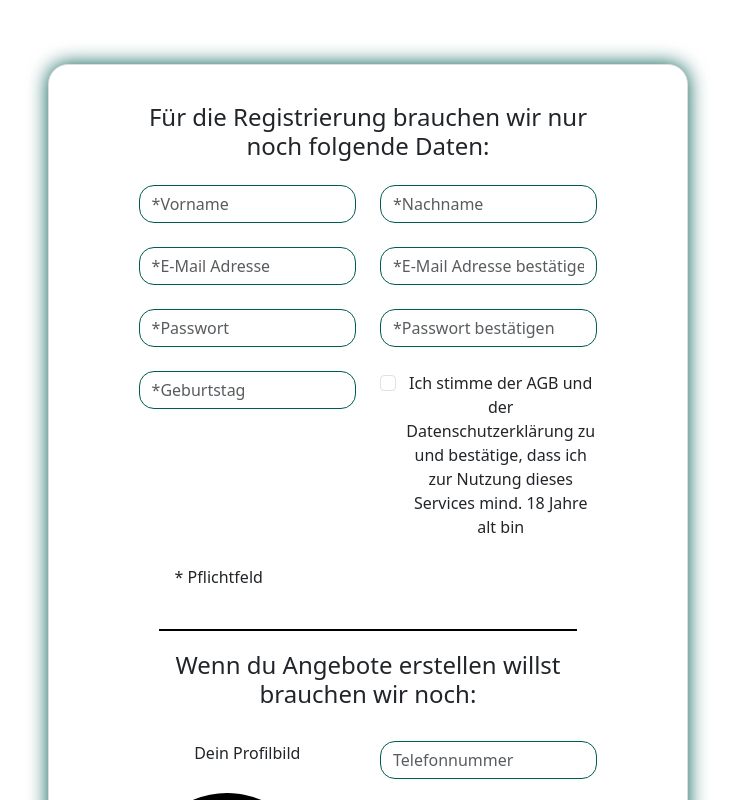
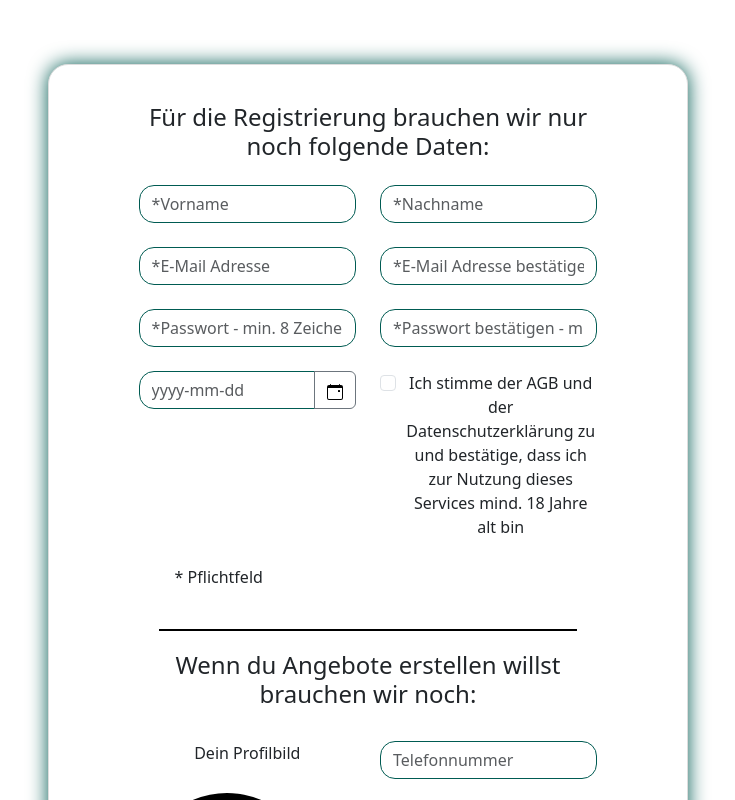
Before and after one commit to NicoNotAvailable/myCargonaut, an Angular app in the folder myCargonaut-client/: page /register in a window 1280 px wide. Shown: the top 800 px of the page, without its empty margins (272-1007 px from the left). Built offline with nearby package versions, Linux system fonts and the light colour scheme.

Commit message:
durchstich funktioniert, Telefonnummer und Bild müssen noch gemacht werden

```diff
--- a/myCargonaut-client/src/app/register/register.component.html
+++ b/myCargonaut-client/src/app/register/register.component.html
@@ -1,16 +1,16 @@
 <div class="container-fluid">
-  <form (submit)="!firstNameInput.invalid &&
+  <form (ngSubmit)="!firstNameInput.invalid &&
          !lastNameInput.invalid &&
          !emailInput.invalid &&
          !emailConfirmInput.invalid &&
          !passwordInput.invalid &&
          !passwordConfirmInput.invalid &&
-         !birthdateInput.invalid &&
+
          !agbInput.invalid &&
           !emailMatchError &&
           !passwordMatchError &&
 
-          addUser($event)">
+          addUser(form) " #form="ngForm" >
     <div class="row mt-3 flex-row justify-content-center">
 
       <div class="col-10 col-md-8 col-lg-6 text-center m-5" id="registerField">
@@ -78,8 +78,8 @@
         <div class="row mt-3">
           <div class="col-12 col-lg-6 mt-2">
             <div class="form-group">
-              <input [(ngModel)]="password" #passwordInput="ngModel" type="text" class="form-control" name="password"
-                     required placeholder="*Passwort" (input)="validatePasswordConfirmation()">
+              <input [(ngModel)]="password" #passwordInput="ngModel" type="password" class="form-control" name="password"
+                     required placeholder="*Passwort - min. 8 Zeichen" (input)="validatePasswordConfirmation()">
               <div *ngIf="passwordInput.invalid && (passwordInput.dirty || passwordInput.touched)"
                    class="text-danger">
                 <div *ngIf="passwordInput.errors && passwordInput.errors['required']">
@@ -90,9 +90,9 @@
           </div>
           <div class="col-12 col-lg-6 mt-2">
             <div class="form-group">
-              <input [(ngModel)]="passwordConfirm" #passwordConfirmInput="ngModel" type="email" class="form-control"
+              <input [(ngModel)]="passwordConfirm" #passwordConfirmInput="ngModel" type="password" class="form-control"
                      name="passwordConfirm"
-                     required placeholder="*Passwort bestätigen" (input)="validatePasswordConfirmation()">
+                     required placeholder="*Passwort bestätigen - min. 8 Zeichen" (input)="validatePasswordConfirmation()">
               <div *ngIf="passwordConfirmInput.invalid && (passwordConfirmInput.dirty || passwordConfirmInput.touched)"
                    class="text-danger">
                 <div *ngIf="passwordConfirmInput.errors && passwordConfirmInput.errors['required']">
@@ -108,14 +108,23 @@
         </div>
         <div class="row mt-3">
           <div class="col-12 col-lg-6 mt-2">
-            <div class="form-group">
-              <input [(ngModel)]="birthdate" #birthdateInput="ngModel" type="text" class="form-control" name="birthdate"
-                     required placeholder="*Geburtstag">
-              <div *ngIf="birthdateInput.invalid && (birthdateInput.dirty || birthdateInput.touched)"
-                   class="text-danger">
-                <div *ngIf="birthdateInput.errors && birthdateInput.errors['required']">
-                  Geburstag ist erforderlich.
-                </div>
+
+            <div class="col-12">
+              <div class="input-group">
+                <input
+                  (input) = "showInputDate()"
+                  class="form-control"
+                  placeholder="yyyy-mm-dd"
+                  name="dp"
+                  [(ngModel)]="birthDate"
+                  ngbDatepicker
+                  #d="ngbDatepicker"
+                  [minDate]="{year: 1900, month: 1, day: 1}"
+
+                />
+                <button class="btn btn-outline-secondary" (click)="d.toggle()" type="button">
+                  <img rel="icon" src="../../assets/calendar-event.svg">
+                </button>
               </div>
             </div>
 
@@ -179,9 +188,10 @@
 
 
         <div class="row flex-row justify-content-end align-content-end">
-            <div class="col-12 col-lg-3 mt-3">
-              <button class="btn btn-primary" type="submit">Registrieren</button>
-            </div>
+          <div class="col-12 col-lg-3 mt-3">
+            <button class="btn btn-primary" type="submit">Registrieren</button>
+            <p>{{message}}</p>
+          </div>
 
         </div>
 
--- a/myCargonaut-client/src/app/register/register.component.ts
+++ b/myCargonaut-client/src/app/register/register.component.ts
@@ -2,6 +2,7 @@ import {Component} from '@angular/core';
 import {FormsModule} from "@angular/forms";
 import {HTTP_INTERCEPTORS, HttpClient, HttpClientModule} from '@angular/common/http';
 import {NgIf} from "@angular/common";
+import {NgbInputDatepicker} from "@ng-bootstrap/ng-bootstrap";
 
 
 @Component({
@@ -11,11 +12,14 @@ import {NgIf} from "@angular/common";
     FormsModule,
     HttpClientModule,
     NgIf,
+    NgbInputDatepicker,
   ],
   templateUrl: './register.component.html',
   styleUrl: './register.component.css'
 })
 export class RegisterComponent {
+
+  message: string = ""
 
   firstName: string = "";
   lastName: string = "";
@@ -23,12 +27,19 @@ export class RegisterComponent {
   emailConfirm: string = "";
   password: string = "";
   passwordConfirm: string = "";
-  birthdate: string = "";
   phonenumber: string = "";
   agb: boolean = false;
 
+  birthDate: any ="";
+
+
+  birthDay: number = 0;
+  birthMonth: number = 0;
+  birthYear: number = 0;
+
   selectedFile: File | null = null;
   profilePicRoute: string = "";
+
 
   constructor(private http: HttpClient) {
 
@@ -79,9 +90,24 @@ export class RegisterComponent {
     }
   }
 
-  addUser(event: SubmitEvent): void {
+  showInputDate(){
+    console.log(this.birthDate.year + this.birthDate.month + this.birthDate.day )
+  }
 
-    event.preventDefault();
+  onSubmit(form: any) {
+    console.log('Form submitted:', form);
+    // Form reset
+    this.firstName = '';
+    form.resetForm();
+  }
+
+
+  addUser(form: any): void {
+
+
+    let date: Date = new Date(this.birthDate.year, this.birthDate.month -1 , this.birthDate.day);
+
+    console.log(date);
 
     const userData = {
       firstName: this.firstName,
@@ -90,18 +116,28 @@ export class RegisterComponent {
       emailConfirm: this.emailConfirm,
       password: this.password,
       passwordConfirm: this.passwordConfirm,
-      birthdate: this.birthdate,
+      birthday: date,
       phonenumber: this.phonenumber,
       agb: this.agb,
     };
 
-    this.http.post("http://localhost:4200/user", userData)
+    this.http.post("http://localhost:8000/user", userData)
       .subscribe(
         response => {
+          form.resetForm();
           console.log('User added successfully', response);
+          this.message = "Nutzer erfolgreich angelegt";
+          setTimeout(() => {
+            this.message = '';
+          }, 5000);
+
         },
         error => {
           console.error('There was an error!', error);
+          this.message = "Bitte überprüfen Sie die Eingabe";
+          setTimeout(() => {
+            this.message = '';
+          }, 5000);
         }
       );
   }
```
Also changed, not shown: myCargonaut-client/src/assets/calendar-event.svg (added), 1 other file (tests, documents, lock files or other folders).
